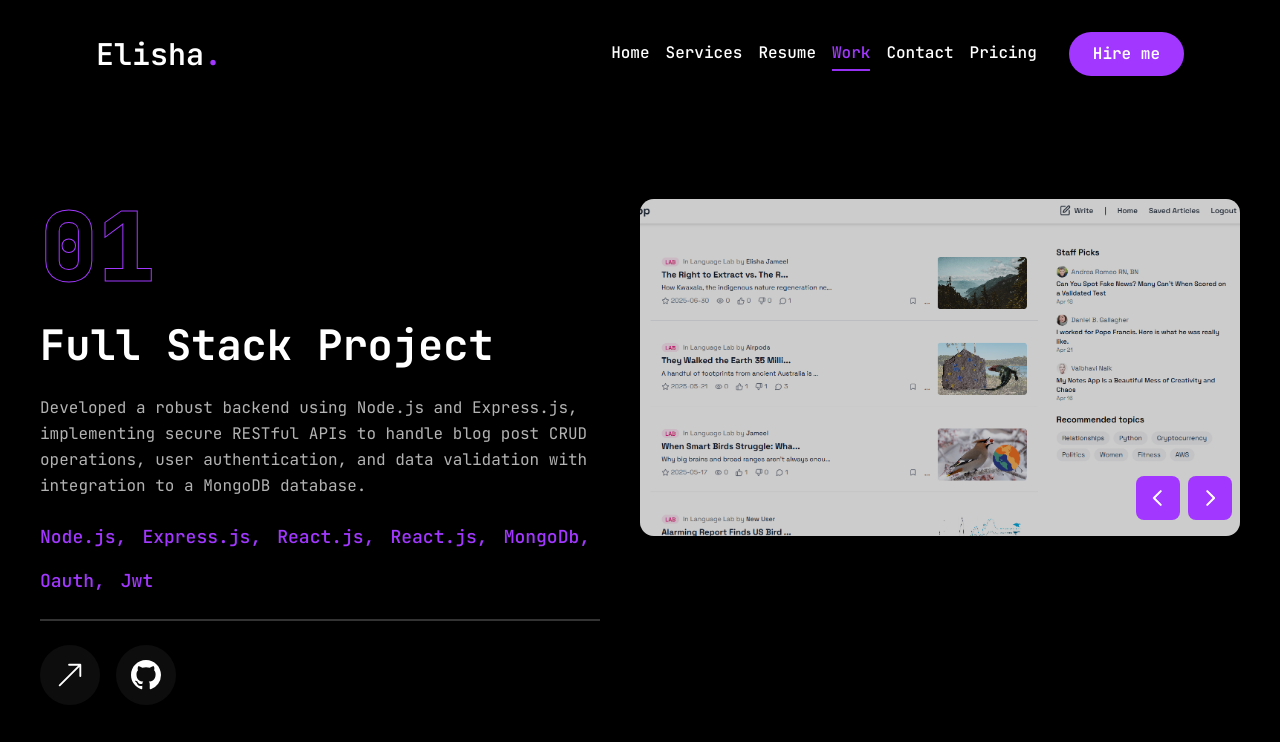
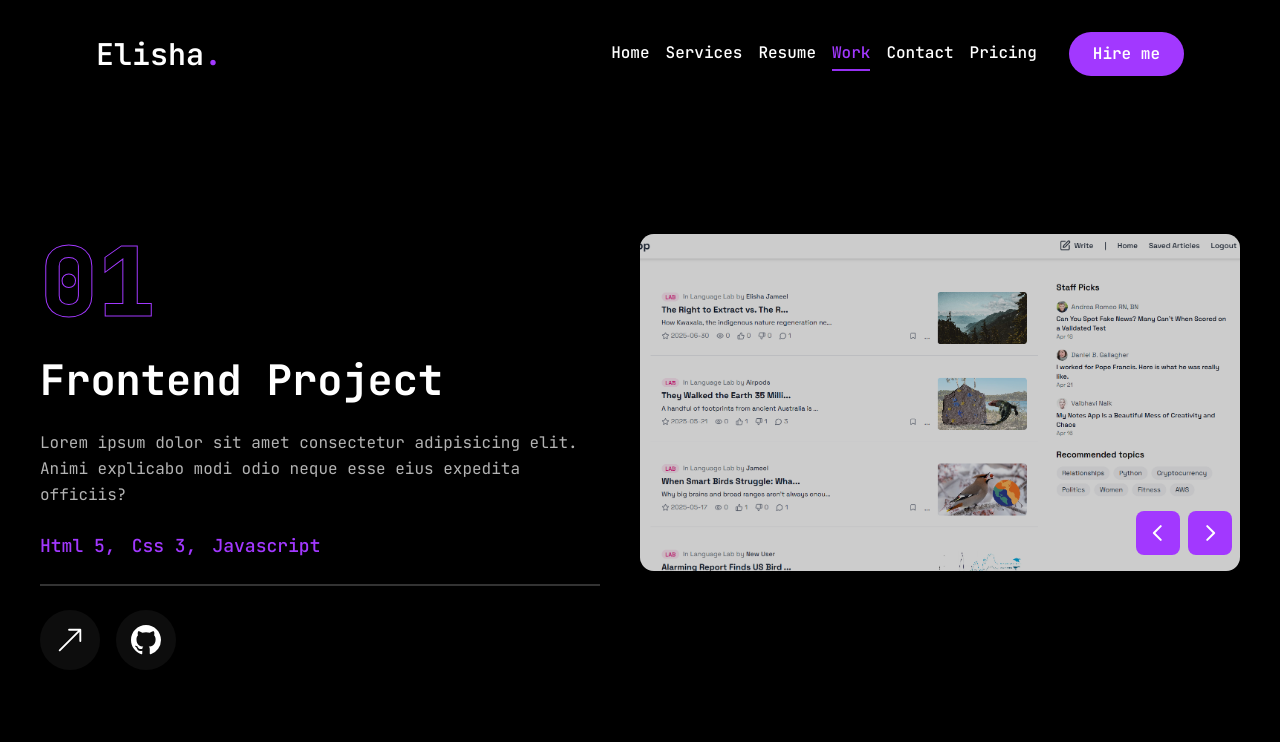
Before and after one commit to elishabhatti/elisha-portfolio, a Next.js app: page /work in a window 1280 px wide. Shown: the top 742 px of the page. Built offline with nearby package versions, Linux system fonts and the light colour scheme.

Commit message:
changed the number from 01 to 02

```diff
--- a/app/work/page.jsx
+++ b/app/work/page.jsx
@@ -18,6 +18,17 @@ import WorkSliderBtns from "@/components/WorkSliderBtns";
 const projects = [
   {
     num: "01",
+    category: "frontend",
+    title: "project 1",
+    description:
+      "Lorem ipsum dolor sit amet consectetur adipisicing elit. Animi explicabo modi odio neque esse eius expedita officiis?",
+    stack: [{ name: "Html 5" }, { name: "Css 3" }, { name: "Javascript" }],
+    image: "/assets/assets/work/photo-blog-app.png",
+    live: "",
+    github: "",
+  },
+  {
+    num: "02",
     category: "Full Stack",
     title: "project 1",
     description:
@@ -34,17 +45,6 @@ const projects = [
     image: "/assets/assets/work/photo-blog-app.png",
     live: "",
     github: "https://github.com/elishabhatti/server-of-the-blog-app.git",
-  },
-  {
-    num: "02",
-    category: "fullstack",
-    title: "project 2",
-    description:
-      "Lorem ipsum dolor sit amet consectetur adipisicing elit. Animi explicabo modi odio neque esse eius expedita officiis?",
-    stack: [{ name: "Next.js" }, { name: "Tailwind.css" }, { name: "Node.js" }],
-    image: "/assets/assets/work/photo-e-commerce-store.png",
-    live: "",
-    github: "",
   },
   {
     num: "03",
```
